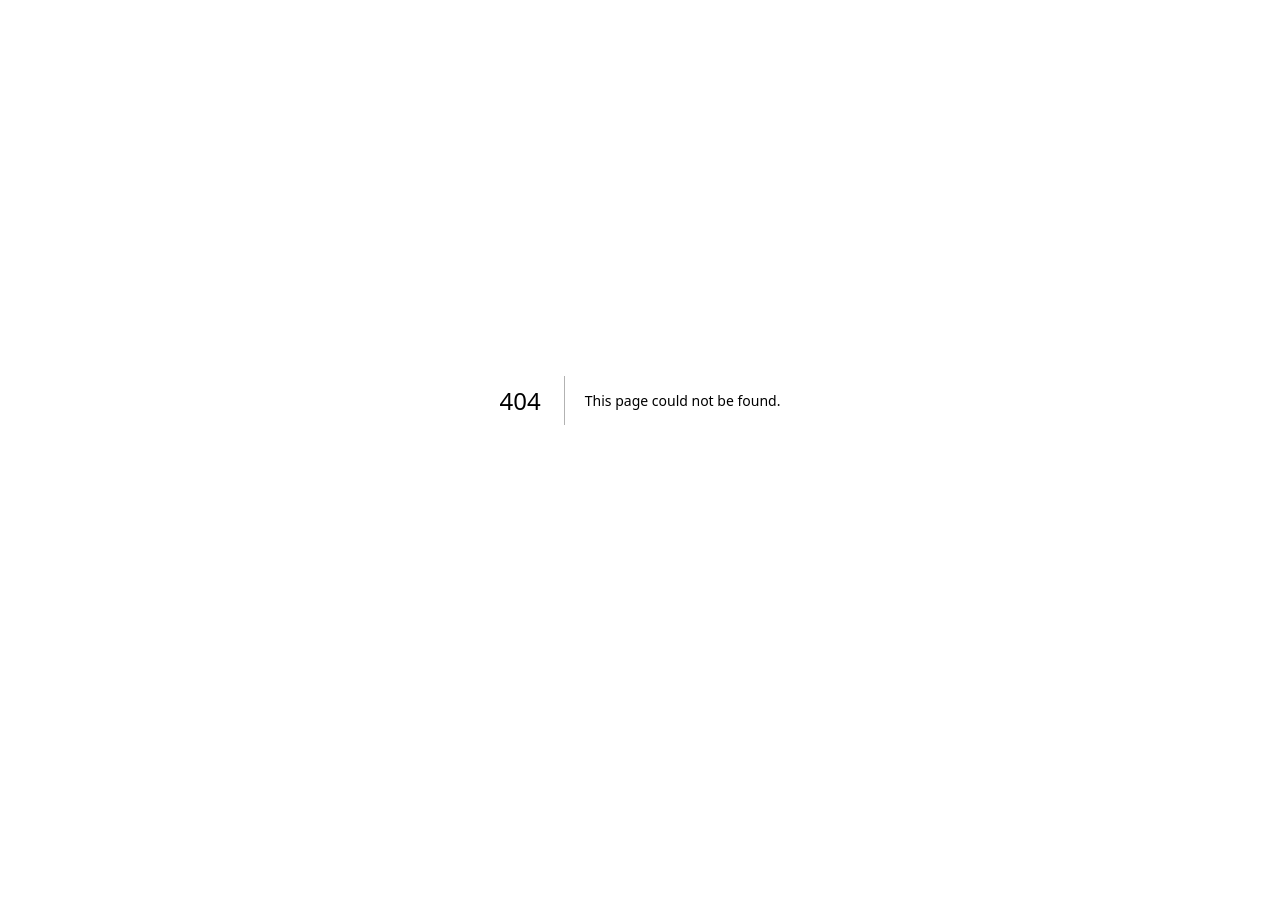
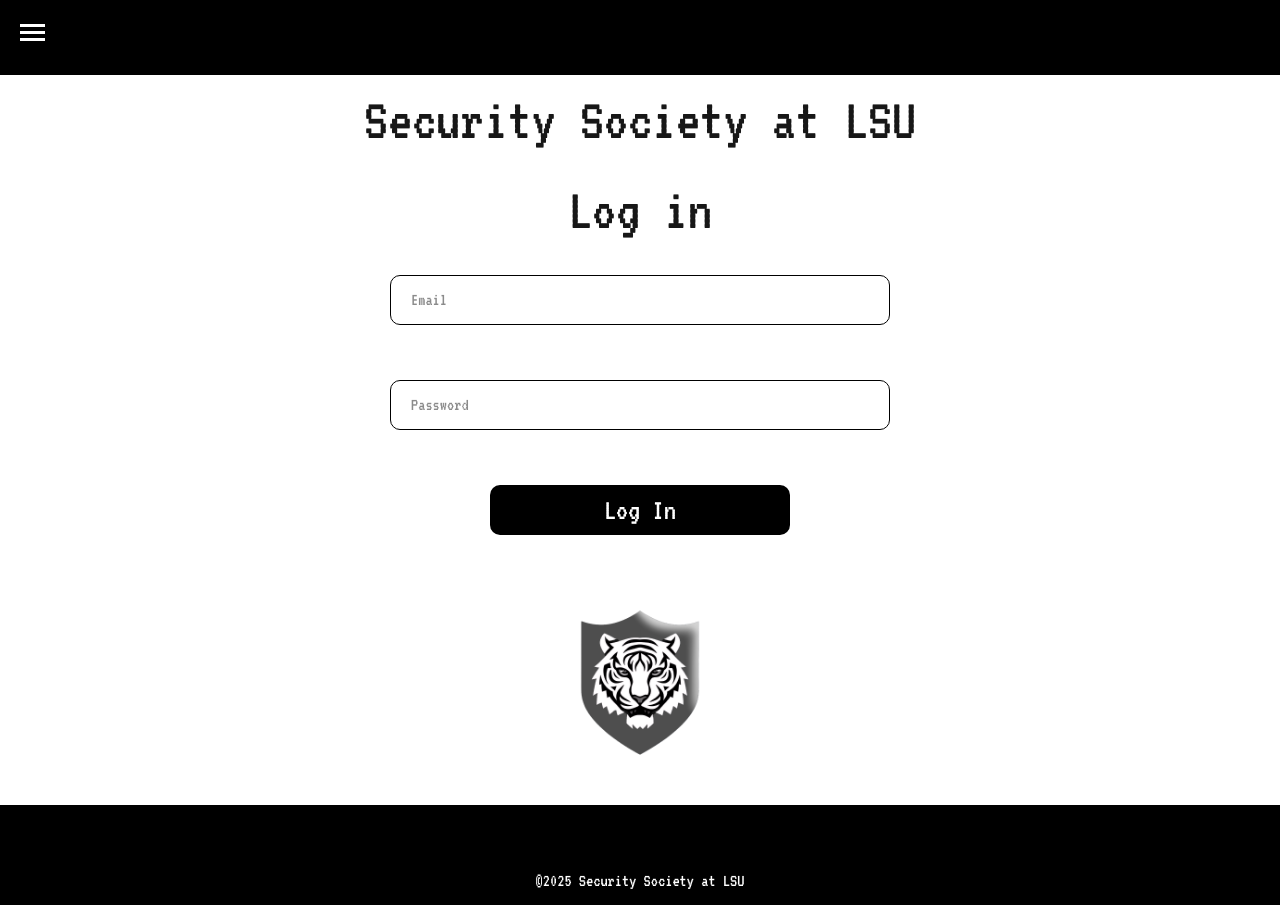
Before and after one commit to CSC-3380-Spring-2025/Team-30, a Next.js app: page /Login in a window 1280 px wide. Before the commit this address had no page. Before the commit the page ends 800 px from the top, so only its background shows below. Built offline with nearby package versions, Linux system fonts and the light colour scheme.

Commit message:
Implemented Log In Page Design ONLY!

```diff
--- a/src/components/hamburgerMenu.tsx
+++ b/src/components/hamburgerMenu.tsx
@@ -24,7 +24,7 @@ const HamburgerMenu = () => {
           <li><a href="#">CTFs</a></li>
           <li><a href="#">Events</a></li>
           <li><a href="#">Forum</a></li>
-          <li><a href="#">About</a></li>
+          <li><a href="/Login">About</a></li>
         </ul>
       </div>
     </div>
--- /dev/null
+++ b/src/pages/Login.module.css
@@ -0,0 +1,61 @@
+.container {
+    display: flex;
+    flex-direction: column;
+    min-height: 100vh;
+  }
+
+  .content {
+    display: flex;
+    flex-direction: column;
+    align-items: center; /* centers horizontally */
+  }
+
+.title {
+    font-size: 60px;
+    text-align: center;
+  }
+
+.loginBox{
+    height: 300px;
+    padding: 20px;
+    border-radius: 10px;
+    display: flex;
+    flex-direction: column;
+    justify-content: space-between;
+}
+
+.loginInput{
+    height: 50px;
+    width: 500px;
+    border-radius: 10px;
+    border: 1px solid rgb(0, 0, 0);
+    font-size: 18px;
+    padding-left: 20px;
+    align-self: center;
+}
+
+.loginInput:focus{
+    outline:none;
+}
+
+.loginButton{
+    height: 50px;
+    width: 300px;
+    border-radius: 10px;
+    border:none;
+    background-color: #000000;
+    color: rgb(255, 255, 255);
+    font-size: 30px;
+    font-weight: 500;
+    cursor: pointer;
+    align-self: center;
+}
+
+
+.sslicon {
+    width: 250px;
+    height: 250px;
+    object-fit: cover;
+    display: block;
+    margin: 0 auto;
+  }
--- /dev/null
+++ b/src/pages/Login.tsx
@@ -0,0 +1,52 @@
+import HamburgerMenu from "@/components/hamburgerMenu"; // Import the HamburgerMenu component
+import styles from './Login.module.css'
+import { useState } from "react";
+
+export default function Home() {
+  const [isMoving, setIsMoving] = useState(false);
+//theres definetly wayyy better ways to do this but this is the best I can come up with rn with the research i've done
+//gonna have to figure out how to make the text appear as the picture slides
+//its not actively registering that the cursor is still over the proximity of the image so it just slides back before i move the cursor
+
+
+  return (
+    <div className={styles.container}>
+      <div className="topBox">
+        <HamburgerMenu />
+      </div>
+      <div className="content">
+        <div className={styles.title}>
+          Security Society at LSU
+        </div>
+        <div className={styles.title}>
+          Log in
+        </div>
+        <div className={styles.loginRight}>
+            <form className={styles.loginBox}>
+              <input
+                placeholder="Email"
+                type="email"
+                required
+                className={styles.loginInput}
+              />
+              <input
+                placeholder="Password"
+                type="password"
+                required
+                minLength={6}
+                className={styles.loginInput}
+              />
+              <button className={styles.loginButton} type="submit">
+                Log In
+              </button>
+            </form>
+      </div>
+      <img src="./SSLIcon.png" alt="SSL Icon" className={styles.sslicon} />
+    </div>
+
+    <div className="bottomBox">
+        <p className={`bottomText`}>©2025 Security Society at LSU</p>
+      </div>
+    </div>
+  );
+}
--- a/src/styles/styles.css
+++ b/src/styles/styles.css
@@ -11,13 +11,13 @@
 }
 
 .topBox {
-  background-color: #1b1a1a;
+  background-color: #000000;
   height: 75px;
   width: 100vw; /* Only the content width */
 }
 
 .bottomBox {
-  background-color: #1b1a1a;
+  background-color: #000000;
   height: 100px;
   width: 100vw; /* Only the content width */
   display: flex;
@@ -35,3 +35,11 @@
 .content {
   flex-grow: 1;
 }
+
+@import url('https://fonts.googleapis.com/css2?family=VT323&display=swap');
+
+body {
+  font-family: "VT323", monospace;
+  font-weight: 400;
+  font-style: normal;
+}
```
Also changed, not shown: public/SSLIcon.png (added), 1 other file (tests, documents, lock files or other folders).
